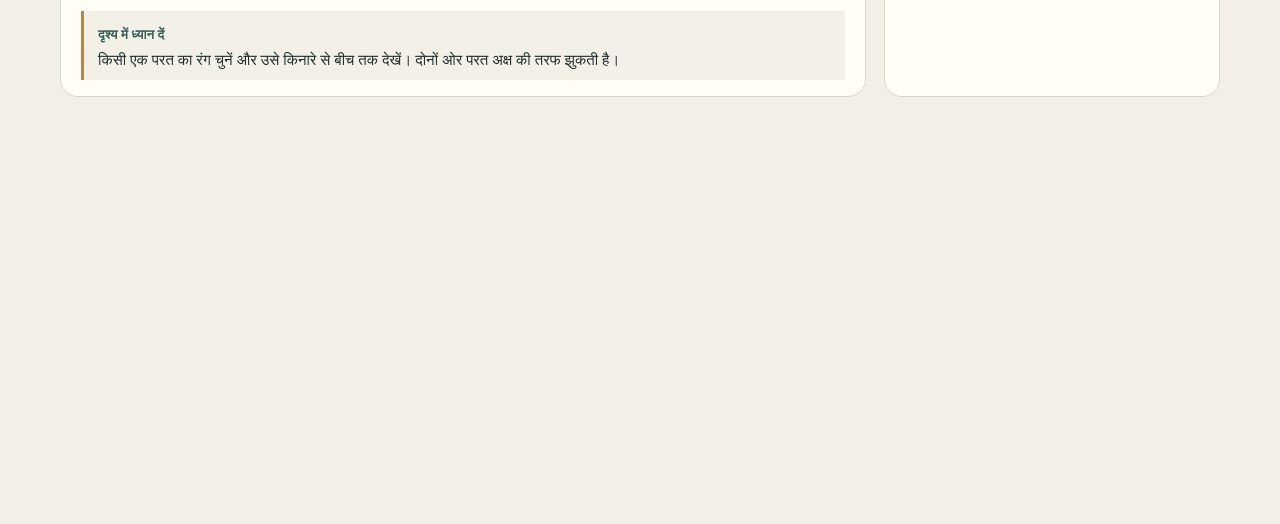
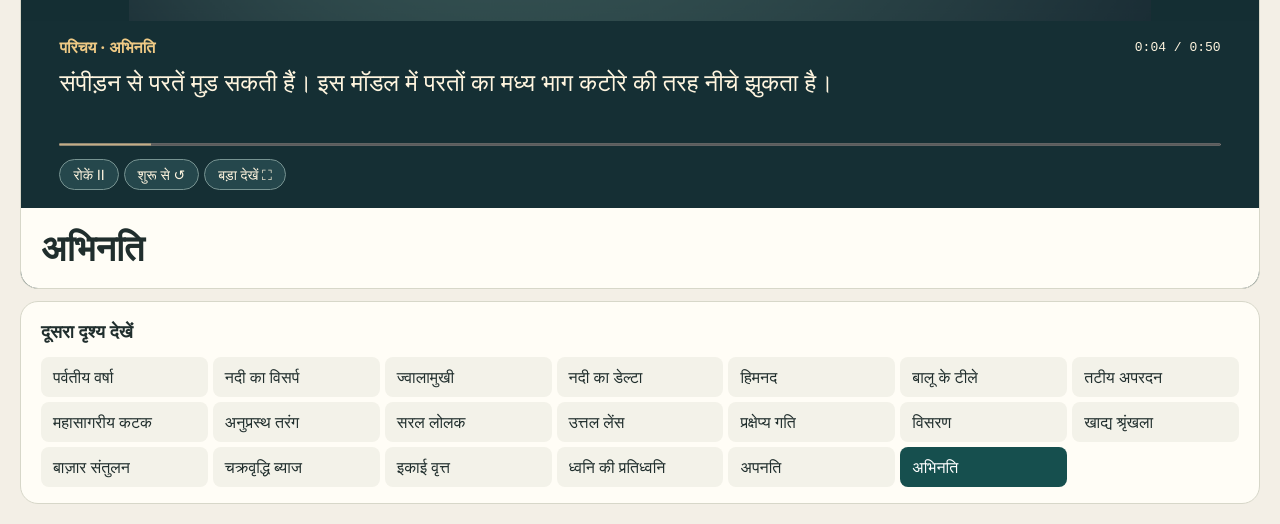
Before and after one commit to genclassessupport-creator/genclasses.github.io, a plain HTML site: page learn/atlas/index.html in a window 1280 px wide. Shown: the part 698-1222 px from the top of the page. Before the commit the page ends 815 px from the top, so only its background shows below. Drawn offline with Linux system fonts and the light colour scheme; animation ran at ten frames a second.

Commit message:
Present the atlas as full-width self-playing guided lessons

```diff
--- a/learn/atlas/atlas.css
+++ b/learn/atlas/atlas.css
@@ -2,3 +2,4 @@
 @media(min-width:671px){#topics{max-height:425px;overflow:auto;scrollbar-width:thin}}@media(max-width:670px){#topics{max-height:195px;overflow:auto}}
 .observe{border-left:3px solid #b98541;background:#f3f1e7;padding:10px 14px;margin-top:14px}.observe strong{font-size:.83rem;color:#33605a}.story .observe p{margin:3px 0 0;font-size:.94rem}
 #edition{max-width:1160px;margin:0 auto 12px;padding:10px 18px;background:#e3ebdf;border-radius:10px;display:flex;align-items:center;justify-content:space-between;gap:8px;flex-wrap:wrap}#edition[hidden]{display:none}#edition button{background:transparent;color:#184f41;border:0;text-align:left;font-weight:700}#edition small{color:#304d41;font-variant-numeric:tabular-nums}
+main{display:block;max-width:1450px}.viewer{background:#152f34}.stage{overflow:hidden}.stage canvas{width:100%;height:auto;max-height:74vh;object-fit:contain;aspect-ratio:90/53}.film-controls{background:#152f34;color:#fff5df;padding:14px clamp(14px,3vw,42px) 18px}.film-heading{display:flex;align-items:center;justify-content:space-between;gap:8px}.film-heading b{color:#efca85}.film-heading span{white-space:nowrap;font:13px monospace}.film-controls p{font-size:clamp(17px,2vw,24px);margin:5px 0 8px;min-height:2.9em;max-width:85ch}.film-controls progress{display:block;width:100%;height:5px;accent-color:#f3cc82;margin-bottom:12px}.film-controls button,.film-controls #play{position:static;color:#fff5df;background:#25474c;border:1px solid #779391;border-radius:18px;margin:0 5px 0 0;padding:4px 13px;font-size:14px}.story{background:#fffdf6}.story #lesson,.story .observe{display:none}aside{margin-top:12px}#topics{grid-template-columns:repeat(auto-fit,minmax(150px,1fr));max-height:185px}.viewer:fullscreen{display:flex;flex-direction:column;justify-content:center;background:#10272a}.viewer:fullscreen .stage canvas{max-height:72vh}.viewer:fullscreen .story{display:none}@media(prefers-reduced-motion:reduce){.stage canvas{transform:none!important}}@media(max-width:670px){main{padding:0 3px 8px}.stage canvas{aspect-ratio:90/53}.film-controls{padding:10px 12px}.viewer{border-radius:10px}}
--- a/learn/atlas/atlas.js
+++ b/learn/atlas/atlas.js
@@ -58,7 +58,7 @@ function diagram(){
 
 const $=s=>document.querySelector(s), canvas=$('canvas'), ctx=canvas.getContext('2d'), terrain=document.createElement('canvas');
 const g=terrain.getContext('2d'), sin=Math.sin, cos=Math.cos, abs=Math.abs, exp=Math.exp;
-let n=0, hi=true, time=0, auto=true, running=!matchMedia('(prefers-reduced-motion: reduce)').matches;
+let n=0, hi=true, time=0, auto=true, running=true;
 try{hi=localStorage.getItem('gen_lang')!=='en'}catch{}
 const channel=y=>.43*sin(4*y), ridge=y=>.12*sin(y*4);
 function baseSurface(x,y){
@@ -115,11 +115,16 @@ function draw(){if(n>=18){geologyScene(topics[n][0]);return}if(n>=8){diagram();r
  ctx.globalAlpha=1;anchors[n].forEach(([x,y],i)=>{const [px,py]=point(x,y),tx=i?668:190,ty=i?355:100;const label=topics[n][(hi?5:6)+2*i];ctx.font='600 25px "Nirmala UI",sans-serif';const w=ctx.measureText(label).width+24;ctx.lineWidth=1.8;ctx.strokeStyle='#fff0ce';ctx.beginPath();ctx.moveTo(px,py);ctx.lineTo(tx,ty);ctx.stroke();ctx.fillStyle='#fff0ce';ctx.fillRect(px-3,py-3,6,6);ctx.fillStyle='#132e35';ctx.fillRect(tx-w/2,ty-21,w,39);ctx.textAlign='center';ctx.fillStyle='#fff5d8';ctx.fillText(label,tx,ty+7)});
 }
 function select(i){n=i;time=0;if(n<8)build();render()}
-function render(){refreshEditions();const row=topics[n];$("#observe-label").textContent=hi?"दृश्य में ध्यान दें":"Look closely";$("#observation").textContent=observations[n][hi?0:1];document.documentElement.lang=hi?'hi':'en';$('h1').textContent=row[hi?1:2];$('#lesson').textContent=row[hi?3:4];$('#category').textContent=((n<8||n>=18)?(hi?'भूगोल':'GEOGRAPHY'):n===13?(hi?'पर्यावरण':'ECOLOGY'):n===14||n===15?(hi?'अर्थशास्त्र':'ECONOMICS'):n===16?(hi?'गणित':'MATHS'):(hi?'विज्ञान':'SCIENCE'))+' / '+String(n+1).padStart(2,'0');$('#choose').textContent=hi?'दूसरा दृश्य देखें':'Explore the scenes';$('#lang').textContent=hi?'English':'हिन्दी';$('#play').textContent=running?(hi?'रोकें Ⅱ':'Pause Ⅱ'):(hi?'चलाएँ ▷':'Play ▷');topics.forEach((r,i)=>{let b=$('#topics').children[i];if(!b){b=document.createElement('button');$('#topics').append(b);b.onclick=()=>{auto=false;select(i)}}b.textContent=r[hi?1:2];b.setAttribute('aria-pressed',n===i)});draw()}
+function render(){refreshEditions();updateFilm();$("#replay").textContent=hi?"शुरू से ↺":"Replay ↺";$("#expand").textContent=hi?"बड़ा देखें ⛶":"Full screen ⛶";const row=topics[n];$("#observe-label").textContent=hi?"दृश्य में ध्यान दें":"Look closely";$("#observation").textContent=observations[n][hi?0:1];document.documentElement.lang=hi?'hi':'en';$('h1').textContent=row[hi?1:2];$('#lesson').textContent=row[hi?3:4];$('#category').textContent=((n<8||n>=18)?(hi?'भूगोल':'GEOGRAPHY'):n===13?(hi?'पर्यावरण':'ECOLOGY'):n===14||n===15?(hi?'अर्थशास्त्र':'ECONOMICS'):n===16?(hi?'गणित':'MATHS'):(hi?'विज्ञान':'SCIENCE'))+' / '+String(n+1).padStart(2,'0');$('#choose').textContent=hi?'दूसरा दृश्य देखें':'Explore the scenes';$('#lang').textContent=hi?'English':'हिन्दी';$('#play').textContent=running?(hi?'रोकें Ⅱ':'Pause Ⅱ'):(hi?'चलाएँ ▷':'Play ▷');topics.forEach((r,i)=>{let b=$('#topics').children[i];if(!b){b=document.createElement('button');$('#topics').append(b);b.onclick=()=>{auto=false;select(i)}}b.textContent=r[hi?1:2];b.setAttribute('aria-pressed',n===i)});draw()}
 $('#play').onclick=()=>{running=!running;render()};$('#lang').onclick=()=>{hi=!hi;try{localStorage.setItem('gen_lang',hi?'hi':'en')}catch{}render()};
-canvas.width=900;canvas.height=530;refreshEditions();select(publishedEditions?topics.length-1:0);setInterval(()=>{if(refreshEditions())render()},15000);
+$('#replay').onclick=()=>{running=true;select(n)};
+$('#expand').onclick=async()=>{
+ try{if(document.fullscreenElement)await document.exitFullscreen();else await $('.viewer').requestFullscreen()}
+ catch{if(window.parent!==window)window.open('/learn/atlas/','_blank','noopener')}
+};
+canvas.width=1350;canvas.height=795;refreshEditions();select(publishedEditions?topics.length-1:0);setInterval(()=>{if(refreshEditions())render()},15000);
 let last=0,visible=true;new IntersectionObserver(([entry])=>visible=entry.isIntersecting).observe(canvas);
-function frame(now){if(running&&visible&&!document.hidden&&now-last>=32){time+=Math.min((now-last)/1000,.08);last=now;if(auto&&time>=16)select((n+1)%topics.length);else draw()}requestAnimationFrame(frame)}requestAnimationFrame(frame);
+function frame(now){if(running&&visible&&!document.hidden&&now-last>=32){time+=Math.min((now-last)/1000,.08);last=now;if(time>=50)select((n+1)%topics.length);else {draw();updateFilm()}}requestAnimationFrame(frame)}requestAnimationFrame(frame);
 if(window.parent!==window){
   new ResizeObserver(()=>parent.postMessage({atlasHeight:document.body.getBoundingClientRect().height},location.origin)).observe(document.body);
   window.addEventListener('message',event=>{
--- a/learn/atlas/editions.js
+++ b/learn/atlas/editions.js
@@ -10,7 +10,7 @@ function geologyScene(id){
  c.setTransform(canvas.width/900,0,0,canvas.height/530,0,0);atmosphere(c,true);
  oval(c,462,406,310,29,'rgba(6,25,28,.3)');
  const fold=id==='anticline'||id==='syncline', sign=id==='normal-fault'?1:-1;
- const p=.32+.68*(1-Math.cos(Math.min(1,(time%12)/8)*Math.PI))/2;
+ const p=.12+.88*(1-Math.cos(Math.min(1,time/36)*Math.PI))/2;
  const view=(x,y,z)=>[432+252*x+95*y,351-144*z-64*y+15*x];
  const inks=['#784f46','#ca9365','#e7bb69','#835d53','#b77c55','#d6af89','#607b60'];
  function face(points,ink){c.fillStyle=ink;c.strokeStyle=ink;c.lineWidth=1;c.beginPath();points.forEach(([x,y],j)=>j?c.lineTo(x,y):c.moveTo(x,y));c.closePath();c.fill();c.stroke()}
--- /dev/null
+++ b/learn/atlas/film.js
@@ -0,0 +1,39 @@
+// Two directed shots per lesson, between its opening explanation and conclusion.
+const lessonShots=[
+ ['नम हवा को पहाड़ की ओर आते देखें।','Follow moist air towards the ridge.','ऊपर उठती हवा ठंडी होती है। बादल पवनमुखी ढाल पर बरसते हैं।','Rising air cools. Clouds release rain on the windward slope.'],
+ ['धारा को नदी के मोड़ तक देखें।','Follow the current into a bend.','बाहरी मोड़ पर तेज पानी किनारे को काटता है। भीतरी मोड़ पर रेत जमा होती है।','Faster water cuts the outer bank. Sand settles on the inner bend.'],
+ ['ऊपर मुख से निकलती चमकीली धारा देखें।','Find the bright stream emerging at the vent.','लावा ढाल पर नीचे बहता है। ठंडा होने पर यही पदार्थ आग्नेय चट्टान बनता है।','Lava flows downhill. As it cools and solidifies it becomes igneous rock.'],
+ ['नदी के मुहाने पर पानी फैलता और धीमा होता है।','Watch the water spread and slow at the river mouth.','जमती तलछट के बीच धारा अलग-अलग रास्तों में बँटती है।','Deposition builds land between branching channels.'],
+ ['घाटी के ऊपरी सिरे पर बर्फ का संचय देखें।','Find the accumulation area high in the valley.','दबी हुई बर्फ गुरुत्व के कारण ढाल पर धीरे बहती है।','Compacted ice flows slowly down the valley under gravity.'],
+ ['हवा के साथ रेत के कणों को शिखर तक देखें।','Track the sand grains up to the crest.','शिखर पार करके रेत तीखी ढाल पर फिसलती है।','Beyond the crest, grains slip down the steeper face.'],
+ ['लहरों को चट्टान के आधार तक आते देखें।','Follow the waves to the base of the cliff.','कटाव नीचे होता है। सहारा घटने से ऊपरी भाग गिर सकता है।','Erosion undercuts the cliff, leaving the overhang vulnerable to collapse.'],
+ ['बीच की कटक और उसके दोनों ओर गति पहचानें।','Locate the ridge and watch motion on both sides.','अलग होती प्लेटों के बीच मैग्मा ठंडा होकर नई पर्पटी बनाता है।','Magma cools between the diverging plates, forming new crust.'],
+ ['एक शिखर चुनें। उसे दाईं ओर बढ़ते देखें।','Pick a crest and follow its motion to the right.','अब पीले कण पर नज़र रखें। वह ऊपर-नीचे होता है।','Now track the gold particle. It moves up and down.'],
+ ['गोला एक छोर पर धीमा होकर दिशा बदलता है।','Watch the bob slow down and reverse at a turning point.','बीच से गुजरते समय ऊँचाई सबसे कम और चाल सबसे अधिक है।','At the centre its height is lowest and its speed greatest.'],
+ ['बाईं ओर की समानांतर किरणों की दिशा देखें।','Follow the parallel incident rays from the left.','लेंस से निकलकर किरणें मुड़ती हैं और एक फोकस पर मिलती हैं।','After refraction the rays converge at a common focus.'],
+ ['गोला ऊपर जाते हुए भी क्षैतिज दिशा में बढ़ रहा है।','The ball moves horizontally even as it climbs.','शिखर पर ऊर्ध्वाधर वेग पल भर को शून्य है। गुरुत्व उसे नीचे त्वरित करता रहता है।','Vertical velocity briefly reaches zero at the apex. Gravity continues to accelerate the ball downward.'],
+ ['शुरू में बाईं तरफ कणों की सांद्रता अधिक है।','Start with the region of high concentration on the left.','कई कणों की अनियमित गति से वितरण पूरे पात्र में फैलता है।','Random motion across many particles spreads the distribution through the container.'],
+ ['घास से खरगोश की ओर जाता तीर देखें।','Trace the arrow from grass to rabbit.','अगले तीर पर खरगोश से लोमड़ी को ऊर्जा मिलती है।','At the next feeding step, energy passes from rabbit to fox.'],
+ ['सुनहरी माँग और हरी आपूर्ति रेखाओं की ढाल देखें।','Compare the slopes of the demand and supply curves.','जहाँ रेखाएँ मिलती हैं वहाँ एक ही भाव पर दोनों मात्राएँ बराबर हैं।','At the intersection, both quantities are equal at the same price.'],
+ ['दोनों निवेश बराबर रकम से शुरू होते हैं।','Compare the identical starting principal.','चक्रवृद्धि में पिछला ब्याज भी ब्याज कमाता है। अंतर बढ़ता जाता है।','With compounding, accumulated interest earns more interest. Watch the gap widen.'],
+ ['वृत्त के केंद्र से बिंदु तक त्रिज्या देखें।','Track the radius from the centre to the point.','बिंदु से अक्ष तक खड़ी रेखा का चिह्न कोण की ज्या का चिह्न देता है।','The signed vertical projection gives the sine of the angle.'],
+ ['स्रोत से दीवार तक तरंग का जाना देखें।','Follow the outgoing sound from source to wall.','परावर्तित तरंग वही दूरी लौटती है। कुल रास्ता दीवार की दूरी का दोगुना है।','The reflection covers the same distance back. Its total path is twice the wall distance.'],
+ ['एक सुनहरी परत को बाएँ किनारे से बीच तक देखें।','Trace the gold bed from the left edge to the centre.','दोनों ओर से दबाव बढ़ता है। परतें बीच में ऊपर मुड़ती हैं।','Compression shortens the beds and they arch upward at the centre.'],
+ ['बीच की सुनहरी परत की ऊँचाई को किनारों से मिलाएँ।','Compare the gold bed at the centre with the edges.','संपीड़न में परतें बीच की ओर झुकती हैं और एक द्रोणी बनती है।','As shortening continues, the beds dip inward and form a trough.'],
+ ['भ्रंश के दोनों ओर एक रंग की परत पहचानें।','Identify the same marker bed on both sides of the fault.','खींचने से दायाँ खंड झुके हुए तल पर नीचे खिसकता है।','Extension moves the right block down the inclined fault.'],
+ ['भ्रंश तल के दाईं ओर सुनहरी परत देखें।','Find the gold bed to the right of the inclined fault.','संपीड़न से यह खंड ऊपर चढ़ता है। परत का स्तर बदल जाता है।','Compression drives that block upward and offsets the bed.']
+];
+const shotTimes=[0,10,23,37,50];
+function updateFilm(){
+ const shot=time<10?0:time<23?1:time<37?2:3;
+ const row=topics[n], shots=lessonShots[n], lang=hi?0:1;
+ const caption=shot===0?row[3+lang]:shot===3?observations[n][lang]:shots?.[(shot-1)*2+lang]||row[3+lang];
+ const name=hi?['परिचय','क्या देखें','कैसे होता है','निष्कर्ष']:['Introduction','Watch closely','How it works','Takeaway'];
+ const title=name[shot]+'  ·  '+row[1+lang];
+ if($('#film-title').textContent!==title)$('#film-title').textContent=title;
+ if($('#subtitle').textContent!==caption)$('#subtitle').textContent=caption;
+ $('#clock').textContent='0:'+String(Math.floor(time)).padStart(2,'0')+' / 0:50';
+ $('#progress').value=time;
+ const zoom=shot===0?1+.04*time/10:shot===1?1.04+.09*(time-10)/13:shot===2?1.13-.05*(time-23)/14:1.08-.08*(time-37)/13;
+ canvas.style.transform='scale('+zoom+')';
+}
--- a/learn/atlas/index.html
+++ b/learn/atlas/index.html
@@ -1,3 +1,3 @@
 <!doctype html>
-<html lang="hi"><head><meta charset="utf-8"><meta name="viewport" content="width=device-width,initial-scale=1"><title>Visual Atlas · Gen Classes</title><link rel="icon" href="/assets/favicon-32.png"><link rel="stylesheet" href="atlas.css"><script src="rendering.js" defer></script><script src="editions.js" defer></script><script src="atlas.js" defer></script></head>
-<body><header><a href="/" target="_top">Gen Classes</a><span>VISUAL ATLAS</span><button id="lang">English</button></header><div id="edition" hidden><button></button><small></small></div><main><section class="viewer"><div class="stage"><canvas aria-hidden="true"></canvas><div class="chapter" id="category"></div><button id="play"></button></div><div class="story" aria-live="polite"><h1></h1><p id="lesson"></p><div class="observe"><strong id="observe-label"></strong><p id="observation"></p></div></div></section><aside><h2 id="choose"></h2><div id="topics"></div></aside></main></body></html>
+<html lang="hi"><head><meta charset="utf-8"><meta name="viewport" content="width=device-width,initial-scale=1"><title>Visual Atlas · Gen Classes</title><link rel="icon" href="/assets/favicon-32.png"><link rel="stylesheet" href="atlas.css"><script src="rendering.js" defer></script><script src="editions.js" defer></script><script src="film.js" defer></script><script src="atlas.js" defer></script></head>
+<body><header><a href="/" target="_top">Gen Classes</a><span>VISUAL ATLAS</span><button id="lang">English</button></header><div id="edition" hidden><button></button><small></small></div><main><section class="viewer"><div class="stage"><canvas aria-hidden="true"></canvas><div class="chapter" id="category"></div></div><div class="film-controls"><div class="film-heading"><b id="film-title"></b><span id="clock"></span></div><p id="subtitle"></p><progress id="progress" value="0" max="50" aria-label="Lesson progress"></progress><button id="play"></button><button id="replay"></button><button id="expand"></button></div><div class="story" aria-live="polite"><h1></h1><p id="lesson"></p><div class="observe"><strong id="observe-label"></strong><p id="observation"></p></div></div></section><aside><h2 id="choose"></h2><div id="topics"></div></aside></main></body></html>
```
Also changed, not shown: index.html (+1 -1 lines).
